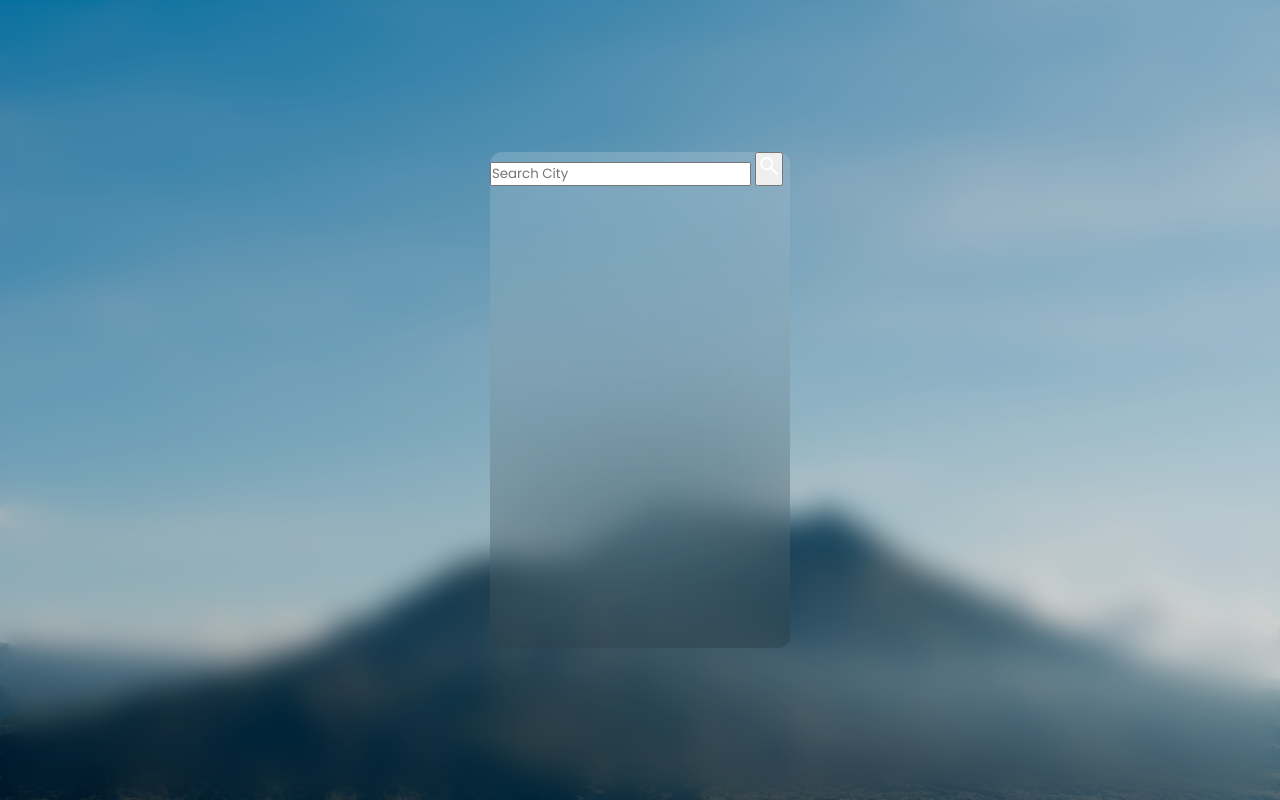
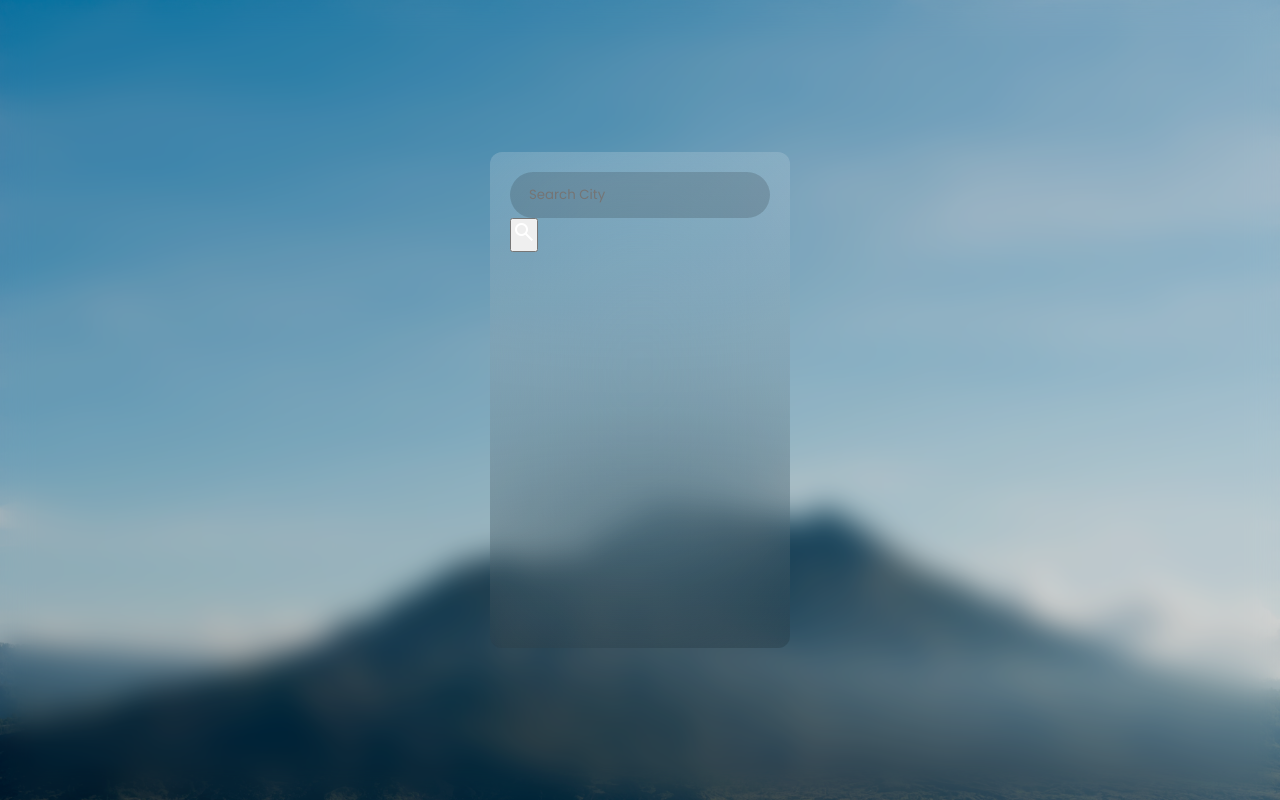
Before and after one commit to Anuj8611/Skye, a plain HTML site: page index.html in a window 1280 px wide. Drawn offline with nearby package versions, Linux system fonts and the light colour scheme.

Commit message:
search bar update

```diff
--- a/style.css
+++ b/style.css
@@ -36,5 +36,20 @@ body::before {
     background: linear-gradient(to top, rgb(0, 0, 0, 0.15), rgb(255, 255, 255, 0.15));
     border-radius: 12px;
     backdrop-filter: blur(100px);
+    padding: 20px;
 
 }
+
+/* INPUT CONTAINER*/
+.city-input {
+    width: 100%;
+    padding: 10px 16px;
+    border-radius: 99px;
+    border: 3px solid transparent;
+    background: rgb(0,0,0,0.15);
+
+
+}
+
+
+/* END INPUT CONTAINER*/
```
